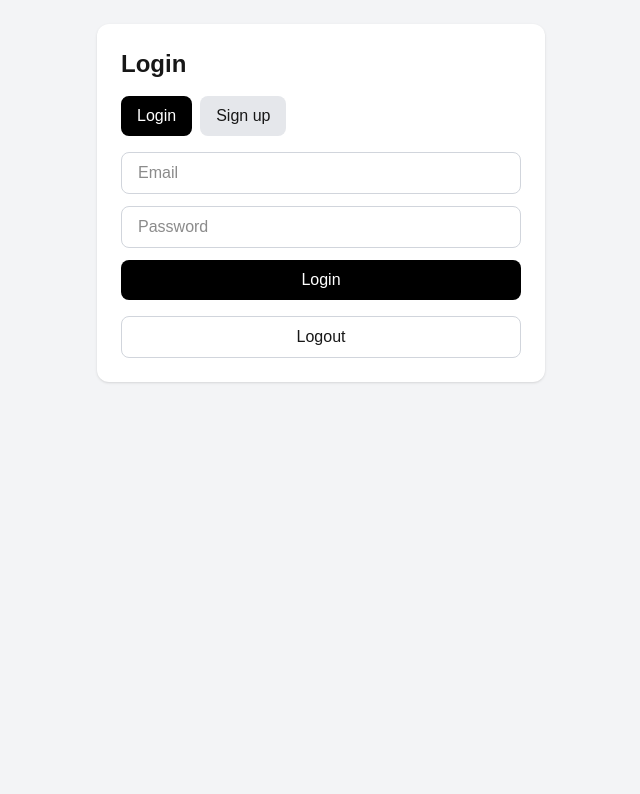
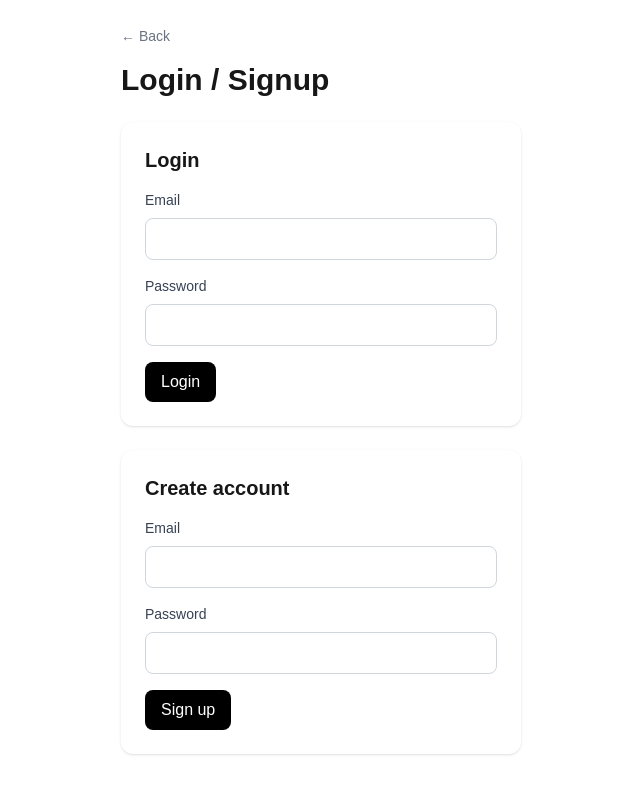
Before and after one commit to littil1/social-app, a Next.js app: page /login in a window 1280 px wide. Shown: the top 794 px of the page, without its empty margins (319-959 px from the left). Built offline with nearby package versions, Linux system fonts and the light colour scheme; no server answers.

Commit message:
fix home guest state

```diff
--- /dev/null
+++ b/app/login/actions.ts
@@ -0,0 +1,87 @@
+"use server";
+
+import { redirect } from "next/navigation";
+import { createClient } from "@/lib/supabase-server";
+
+export type AuthState = {
+  error: string | null;
+  success: string | null;
+};
+
+export async function loginAction(
+  _prevState: AuthState,
+  formData: FormData
+): Promise<AuthState> {
+  const supabase = await createClient();
+
+  const email = String(formData.get("email") ?? "").trim();
+  const password = String(formData.get("password") ?? "");
+
+  if (!email || !password) {
+    return {
+      error: "Please enter email and password.",
+      success: null,
+    };
+  }
+
+  const { error } = await supabase.auth.signInWithPassword({
+    email,
+    password,
+  });
+
+  if (error) {
+    return {
+      error: error.message,
+      success: null,
+    };
+  }
+
+  redirect("/");
+}
+
+export async function signupAction(
+  _prevState: AuthState,
+  formData: FormData
+): Promise<AuthState> {
+  const supabase = await createClient();
+
+  const email = String(formData.get("email") ?? "").trim();
+  const password = String(formData.get("password") ?? "");
+
+  if (!email || !password) {
+    return {
+      error: "Please enter email and password.",
+      success: null,
+    };
+  }
+
+  if (password.length < 6) {
+    return {
+      error: "Password must be at least 6 characters.",
+      success: null,
+    };
+  }
+
+  const { data, error } = await supabase.auth.signUp({
+    email,
+    password,
+  });
+
+  if (error) {
+    return {
+      error: error.message,
+      success: null,
+    };
+  }
+
+  // Wenn Email-Confirmation in Supabase AUS ist, gibt es direkt eine Session
+  if (data.session) {
+    redirect("/");
+  }
+
+  // Wenn Email-Confirmation AN ist
+  return {
+    error: null,
+    success: "Account created. Please check your email to confirm your account, then log in.",
+  };
+}
--- a/app/login/page.tsx
+++ b/app/login/page.tsx
@@ -1,114 +1,141 @@
 "use client";
 
-import { useState } from "react";
-import { createClient } from "@/lib/supabase-browser";
+import Link from "next/link";
+import { useActionState } from "react";
+import { loginAction, signupAction, type AuthState } from "./actions";
+
+const initialState: AuthState = {
+  error: null,
+  success: null,
+};
 
 export default function LoginPage() {
-  const supabase = createClient();
+  const [loginState, loginFormAction, loginPending] = useActionState(
+    loginAction,
+    initialState
+  );
 
-  const [email, setEmail] = useState("");
-  const [password, setPassword] = useState("");
-  const [mode, setMode] = useState<"login" | "signup">("login");
-  const [message, setMessage] = useState("");
-
-  async function handleSubmit(e: React.FormEvent) {
-    e.preventDefault();
-    setMessage("");
-
-    if (mode === "signup") {
-      const { error } = await supabase.auth.signUp({
-        email,
-        password,
-      });
-
-      if (error) {
-        setMessage(error.message);
-      } else {
-        setMessage("Account created. Check your email if confirmation is enabled.");
-      }
-    } else {
-      const { error } = await supabase.auth.signInWithPassword({
-        email,
-        password,
-      });
-
-      if (error) {
-        setMessage(error.message);
-      } else {
-        setMessage("Logged in successfully.");
-      }
-    }
-  }
-
-  async function handleLogout() {
-    await supabase.auth.signOut();
-    setMessage("Logged out.");
-  }
+  const [signupState, signupFormAction, signupPending] = useActionState(
+    signupAction,
+    initialState
+  );
 
   return (
-    <main className="min-h-screen bg-gray-100 p-6">
-      <div className="mx-auto max-w-md rounded-xl bg-white p-6 shadow">
-        <h1 className="mb-4 text-2xl font-bold">Login</h1>
+    <main className="mx-auto max-w-md p-6">
+      <Link
+        href="/"
+        className="mb-4 inline-block text-sm text-gray-500 hover:underline"
+      >
+        ← Back
+      </Link>
 
-        <div className="mb-4 flex gap-2">
-          <button
-            type="button"
-            onClick={() => setMode("login")}
-            className={`rounded-lg px-4 py-2 ${
-              mode === "login" ? "bg-black text-white" : "bg-gray-200"
-            }`}
+      <h1 className="mb-6 text-3xl font-bold">Login / Signup</h1>
+
+      <div className="space-y-6">
+        <div className="rounded-xl bg-white p-6 shadow">
+          <h2 className="mb-4 text-xl font-semibold">Login</h2>
+
+          <form action={loginFormAction} className="space-y-4">
+            <div>
+              <label
+                htmlFor="login-email"
+                className="mb-2 block text-sm font-medium text-gray-700"
               >
-            Login
-          </button>
-          <button
-            type="button"
-            onClick={() => setMode("signup")}
-            className={`rounded-lg px-4 py-2 ${
-              mode === "signup" ? "bg-black text-white" : "bg-gray-200"
-            }`}
-          >
-            Sign up
-          </button>
+                Email
+              </label>
+              <input
+                id="login-email"
+                name="email"
+                type="email"
+                required
+                className="w-full rounded-lg border border-gray-300 px-4 py-2 outline-none"
+              />
             </div>
 
-        <form onSubmit={handleSubmit} className="space-y-3">
+            <div>
+              <label
+                htmlFor="login-password"
+                className="mb-2 block text-sm font-medium text-gray-700"
+              >
+                Password
+              </label>
               <input
-            type="email"
-            placeholder="Email"
-            value={email}
-            onChange={(e) => setEmail(e.target.value)}
-            className="w-full rounded-lg border border-gray-300 px-4 py-2"
+                id="login-password"
+                name="password"
+                type="password"
                 required
+                className="w-full rounded-lg border border-gray-300 px-4 py-2 outline-none"
               />
+            </div>
 
-          <input
-            type="password"
-            placeholder="Password"
-            value={password}
-            onChange={(e) => setPassword(e.target.value)}
-            className="w-full rounded-lg border border-gray-300 px-4 py-2"
-            required
-          />
+            {loginState.error && (
+              <p className="text-sm text-red-600">{loginState.error}</p>
+            )}
 
             <button
               type="submit"
-            className="w-full rounded-lg bg-black px-4 py-2 text-white"
+              disabled={loginPending}
+              className="rounded-lg bg-black px-4 py-2 text-white disabled:opacity-50"
             >
-            {mode === "login" ? "Login" : "Create account"}
+              {loginPending ? "Logging in..." : "Login"}
             </button>
           </form>
+        </div>
+
+        <div className="rounded-xl bg-white p-6 shadow">
+          <h2 className="mb-4 text-xl font-semibold">Create account</h2>
+
+          <form action={signupFormAction} className="space-y-4">
+            <div>
+              <label
+                htmlFor="signup-email"
+                className="mb-2 block text-sm font-medium text-gray-700"
+              >
+                Email
+              </label>
+              <input
+                id="signup-email"
+                name="email"
+                type="email"
+                required
+                className="w-full rounded-lg border border-gray-300 px-4 py-2 outline-none"
+              />
+            </div>
+
+            <div>
+              <label
+                htmlFor="signup-password"
+                className="mb-2 block text-sm font-medium text-gray-700"
+              >
+                Password
+              </label>
+              <input
+                id="signup-password"
+                name="password"
+                type="password"
+                required
+                minLength={6}
+                className="w-full rounded-lg border border-gray-300 px-4 py-2 outline-none"
+              />
+            </div>
+
+            {signupState.error && (
+              <p className="text-sm text-red-600">{signupState.error}</p>
+            )}
+
+            {signupState.success && (
+              <p className="text-sm text-green-600">{signupState.success}</p>
+            )}
 
             <button
-          type="button"
-          onClick={handleLogout}
-          className="mt-4 w-full rounded-lg border border-gray-300 px-4 py-2"
+              type="submit"
+              disabled={signupPending}
+              className="rounded-lg bg-black px-4 py-2 text-white disabled:opacity-50"
             >
-          Logout
+              {signupPending ? "Creating account..." : "Sign up"}
             </button>
-
-        {message && (
-          <p className="mt-4 text-sm text-gray-600">{message}</p>
-        )}
+          </form>
+        </div>
       </div>
     </main>
   );
--- a/app/page.tsx
+++ b/app/page.tsx
@@ -3,6 +3,7 @@ import PostCard from "./PostCard";
 import { addPost } from "./actions/social";
 import { createClient } from "@/lib/supabase-server";
 import { getPostsBundle, sortTrendingToday } from "@/lib/social-data";
+import Link from "next/link";
 
 export const dynamic = "force-dynamic";
 
@@ -42,7 +43,7 @@ export default async function Home() {
       <main className="mx-auto max-w-2xl p-6">
         <h1 className="mb-6 text-3xl font-bold">Home</h1>
 
-        {user && (
+        {user ? (
           <div className="mb-6 rounded-xl bg-white p-4 shadow">
             <form action={addPost} className="flex gap-2">
               <input type="hidden" name="path" value="/" />
@@ -68,6 +69,18 @@ export default async function Home() {
               </button>
             </form>
           </div>
+        ) : (
+          <div className="mb-6 rounded-xl bg-white p-4 shadow">
+            <p className="mb-3 text-gray-700">
+              You need an account to post, like, comment, and follow users.
+            </p>
+            <Link
+              href="/login"
+              className="inline-block rounded-lg bg-black px-4 py-2 text-white"
+            >
+              Go to Login / Signup
+            </Link>
+          </div>
         )}
 
         <div className="space-y-4">
```
Lines whose indentation alone changed are shown as unchanged.
